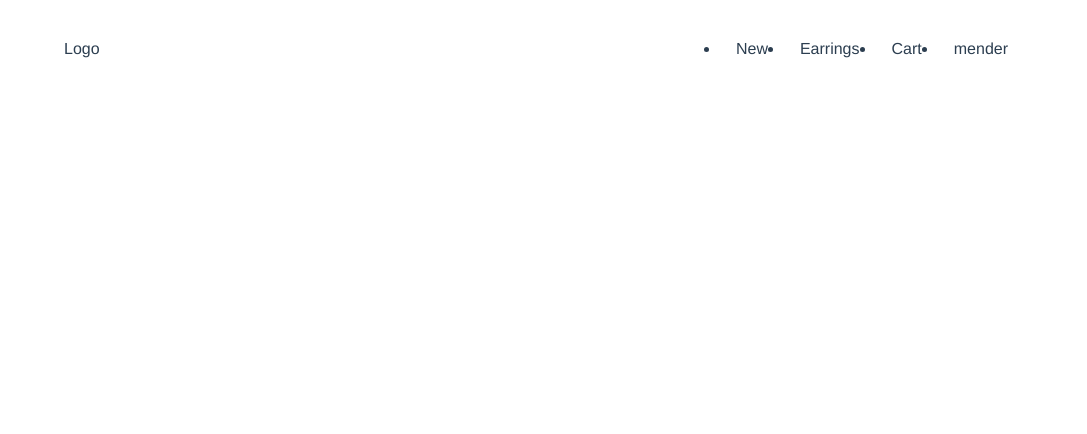
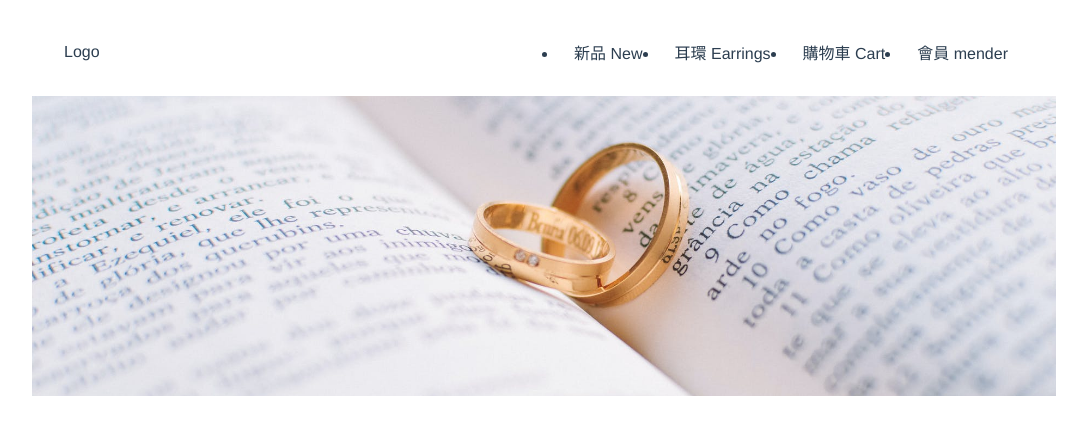
Before and after one commit to Pito0713/Demo, a Vue app: page / in a window 1280 px wide. Shown: the top 434 px of the page, without its empty margins (96-1183 px from the left). Built offline with nearby package versions, Linux system fonts and the light colour scheme.

Commit message:
carousel

```diff
--- a/src/App.vue
+++ b/src/App.vue
@@ -1,8 +1,8 @@
 <template>
   <div id="app">
-    <div class="container">
+
       <router-view/>
-    </div>
+
     <!--<div class="homePage">
       <router-link to="/">logo</router-link>
       <router-link to="/about">About</router-link>
--- a/src/components/Navbar.vue
+++ b/src/components/Navbar.vue
@@ -3,10 +3,10 @@
     <div class="logo">Logo</div>
     <div class="navBranch" :class="{ navOps: isOpen }">
       <ul>
-        <li class="nav-Item">New</li>
-        <li class="nav-Item">Earrings</li>
-        <li class="nav-Item">Cart</li>
-        <li class="nav-Item">mender</li>
+        <li class="nav-Item">新品 New</li>
+        <li class="nav-Item">耳環 Earrings</li>
+        <li class="nav-Item">購物車 Cart</li>
+        <li class="nav-Item">會員 mender</li>
       </ul>
     </div>
     <!--Navburger-->
@@ -37,7 +37,6 @@ export default {
 <!-- Add "scoped" attribute to limit CSS to this component only -->
 <style scoped lang="scss">
 .nav {
-  width: 100%;
   display: flex;
   justify-content: space-between;
   align-items: center;
@@ -52,7 +51,8 @@ export default {
   padding: 0 1rem;
 }
 .navOps {
-  transform: translateX(100px)
+  /*show navbar*/
+  transform: translateX(200px)
 }
 /*-burger-*/
 .burger {
@@ -75,12 +75,17 @@ export default {
     display: block;
     position: absolute;
     top:50px;
-    left: -100px;
-    height: 10000vh;
+    /*hidden navbar*/
+    left: -200px;
+    height: 1000vh;
     transition: all 1s ease;
+    border-right: 1px var(--border-color) solid;
   }
   .navBranch ul{
     flex-direction: column;
+    .nav-Item {
+      padding: 2rem;
+    }
   }
 }
 </style>
--- /dev/null
+++ b/src/components/homePageCarousel.vue
@@ -0,0 +1,56 @@
+<template>
+  <div class="homePage">
+    <img id="carouselImg" src="../assets/ring1.jpeg" alt srcset align="center" />
+    <img id="carouselImg" src="../assets/ring2.jpeg" alt srcset align="center" />
+  </div>
+</template>
+<script>
+export default {
+  data: function() {
+    return {
+      timer: "",
+    };
+  },
+  methods: {
+    plusSpace() {
+      let carouselImg = document.documentElement.querySelectorAll(
+        "#carouselImg"
+      );
+
+      for (let i = 0; i < carouselImg.length; i++) {
+        carouselImg[carouselImg.length - 1].style.display = "none";
+        //只能用let使用完即丟 不能用var 全域定義
+        setTimeout(function() {
+          carouselImg[i].style.display = "block";
+          if (i > 0) {
+            carouselImg[i - 1].style.display = "none";
+          }
+        }, 2000 * i);
+      }
+    }
+  },
+  mounted() {
+    //自動播放 5秒一次
+    let carouselImg = document.documentElement.querySelectorAll("#carouselImg");
+    this.plusSpace();
+    this.timer = setInterval(() => {
+      this.plusSpace();
+    }, carouselImg.length * 2000);
+  }
+};
+</script>
+<style scoped lang="scss">
+.homePage {
+  display: flex;
+  align-items: center;
+  width: 100%;
+  overflow: hidden;
+  height: 300px;
+  img {
+    max-width: 100%;
+  }
+}
+#carouselImg {
+  display: none;
+}
+</style>
--- a/src/css/container.css
+++ b/src/css/container.css
@@ -1,3 +1,5 @@
+@import url(../css/css-variable.css);
+
 body {
     margin: 0;
     padding: 0;
@@ -59,8 +61,3 @@ li{
         width: 240px;
     }
 }
-.container {
-    display: flex;
-    justify-content: center;
-    align-items: center;
-}
--- /dev/null
+++ b/src/css/css-variable.css
@@ -0,0 +1,14 @@
+:root{
+    /*Google Font*/
+    /*Color*/
+    --text-color:#9b9f99;
+    --border-color:#757a75;
+    --primary-color:#62635c;
+    --title-color:#d08c60;
+    --bottom-color:#f8f9fa;
+    --background-color:#ffbd91;
+
+    --box-shadow: 0px 8px 8px rgba(25, 25, 25, 0.2);
+    --shadow: 0px 5px 5px rgba(20, 20, 20, 0.2);
+    --gradient-color:  linear-gradient(150deg, #E7F7FC 0%, #909090 100%);
+}
--- a/src/views/Home.vue
+++ b/src/views/Home.vue
@@ -1,14 +1,19 @@
 <template>
-  <Navbar />
+  <div class="container">
+    <Navbar />
+    <homePageCarousel />
+  </div>
 </template>
 
 <script>
 // @ is an alias to /src
-import Navbar from '@/components/Navbar.vue'
+import Navbar from "@/components/Navbar.vue";
+import homePageCarousel from "@/components/homePageCarousel.vue";
 
 export default {
   components: {
-    Navbar
+    Navbar,
+    homePageCarousel
   }
-}
+};
 </script>
```
Also changed, not shown: src/assets/ring1.jpeg (added), src/assets/ring2.jpeg (added).
